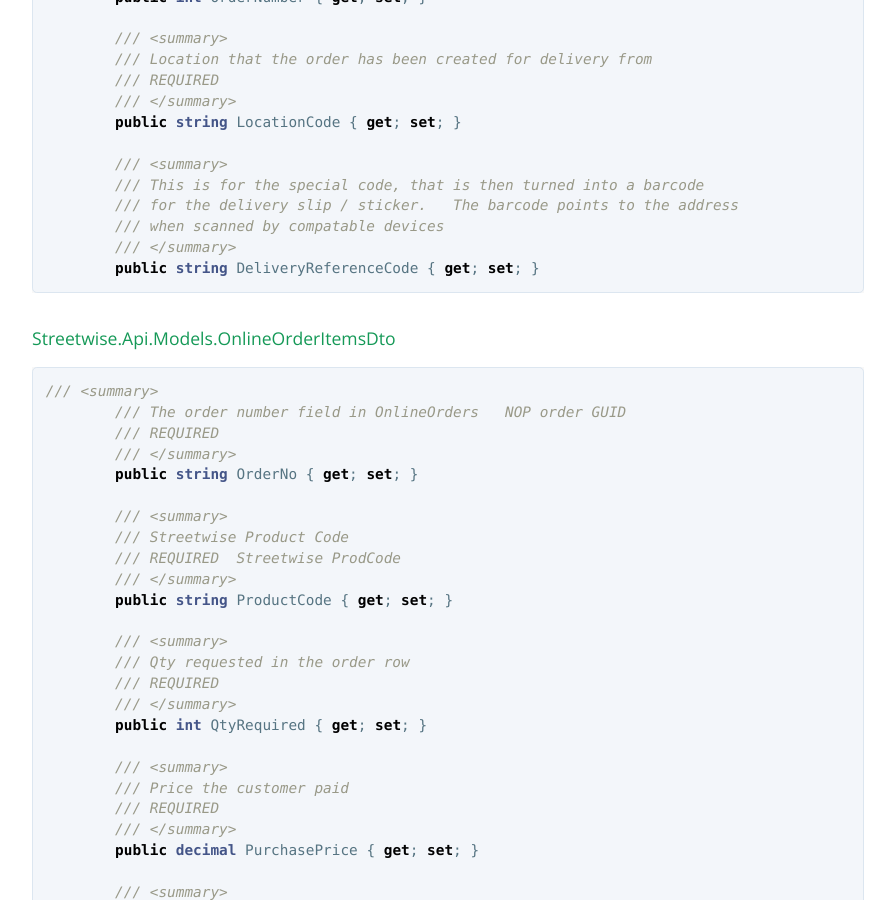
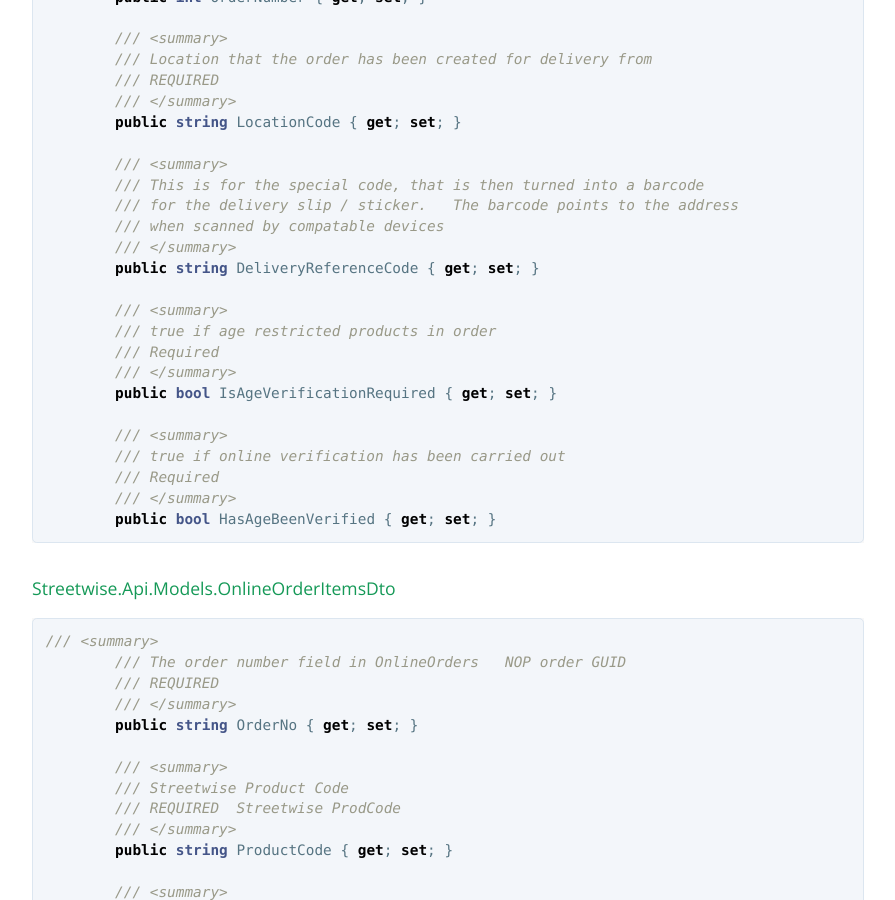
Before and after one commit to davidparker/streetwise.github.io, a Jekyll site: the page built from index.markdown, in a window 1280 px wide and 900 px high, scrolled down 6908 px. Shown: the whole window, without its empty margins (192-1087 px from the left). Built offline with Jekyll 4.4.1, drawn with Linux system fonts in a browser that asks for light colours; our own code applies the rules of GitHub Pages for plain Markdown files; some of the changed text lies outside the part shown.

Commit message:
Addded in age verification stuff

````diff
--- a/_includes/page-header.html
+++ b/_includes/page-header.html
@@ -1,7 +1,7 @@
 <section class="page-header">
   <h1 class="project-name">{{ site.title }}</h1>
   <h2 class="project-tagline">{{ site.tagline }}</h2>
-  <a href="Streetwise.Api.Connect.1.2.8.Release.zip" class="btn">Download Connect 1.2.8 .zip</a>
+  <a href="Streetwise.Api.Connect.1.2.9.Release.zip" class="btn">Download Connect 1.2.9 .zip</a>
   <a href="Streetwise.Connect.Release.Src.zip" class="btn">Download Connect Src</a>
   <a href="Nop.Plugin.Misc.TestStreetwiseApi.zip" class="btn">Download Example Plugin .zip</a>
   <a href="Streetwise.Api.Test.UI.zip" class="btn">Download TEst UI kit</a>
--- a/index.markdown
+++ b/index.markdown
@@ -311,6 +311,18 @@ I have also included a breakdown of the types used in that model for clarity.
         /// when scanned by compatable devices
         /// </summary>
         public string DeliveryReferenceCode { get; set; }
+
+        /// <summary>
+        /// true if age restricted products in order
+        /// Required
+        /// </summary>
+        public bool IsAgeVerificationRequired { get; set; }
+
+        /// <summary>
+        /// true if online verification has been carried out
+        /// Required
+        /// </summary>
+        public bool HasAgeBeenVerified { get; set; }
 ```
 
 #### Streetwise.Api.Models.OnlineOrderItemsDto
````
Also changed, not shown: 3 other files.
